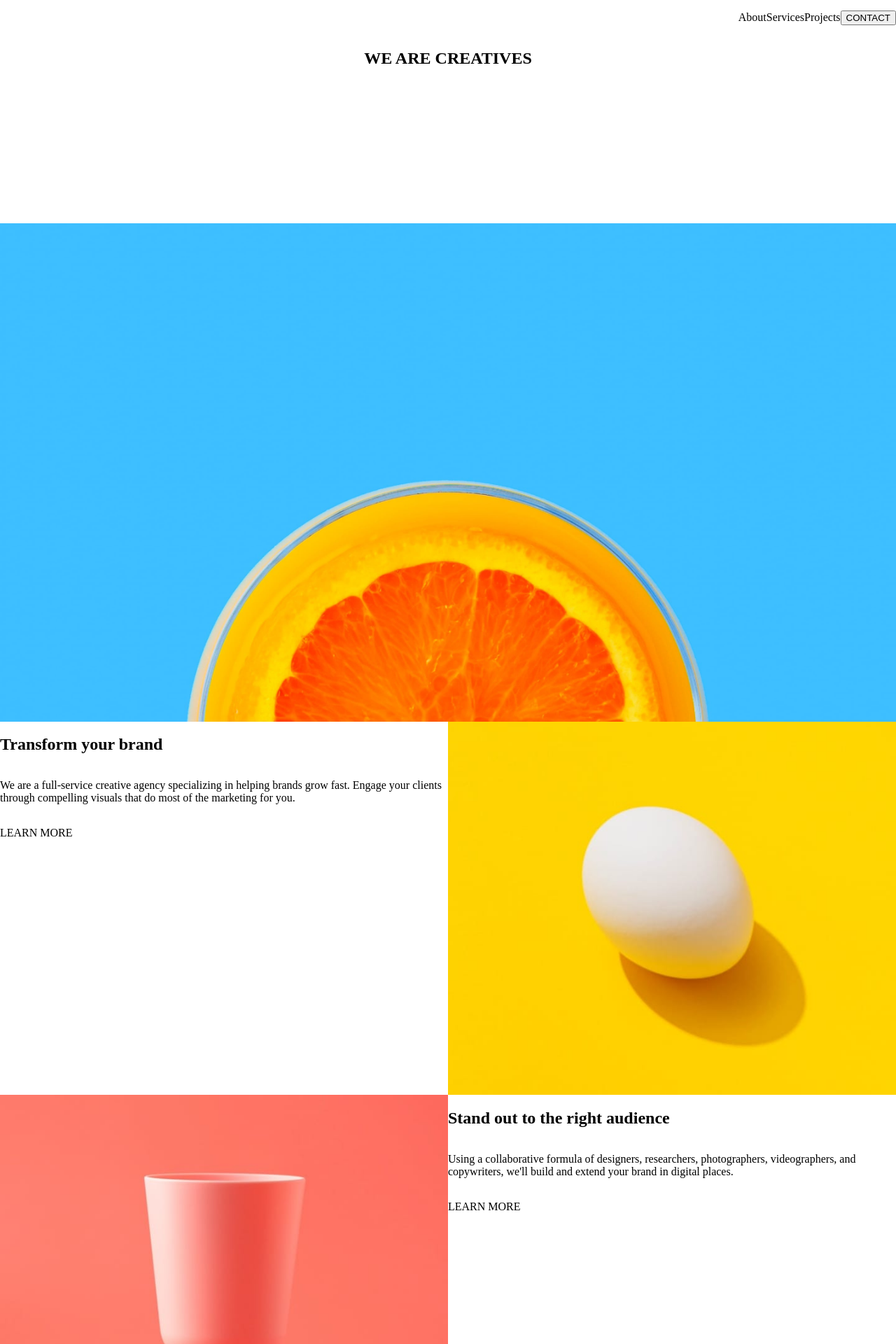
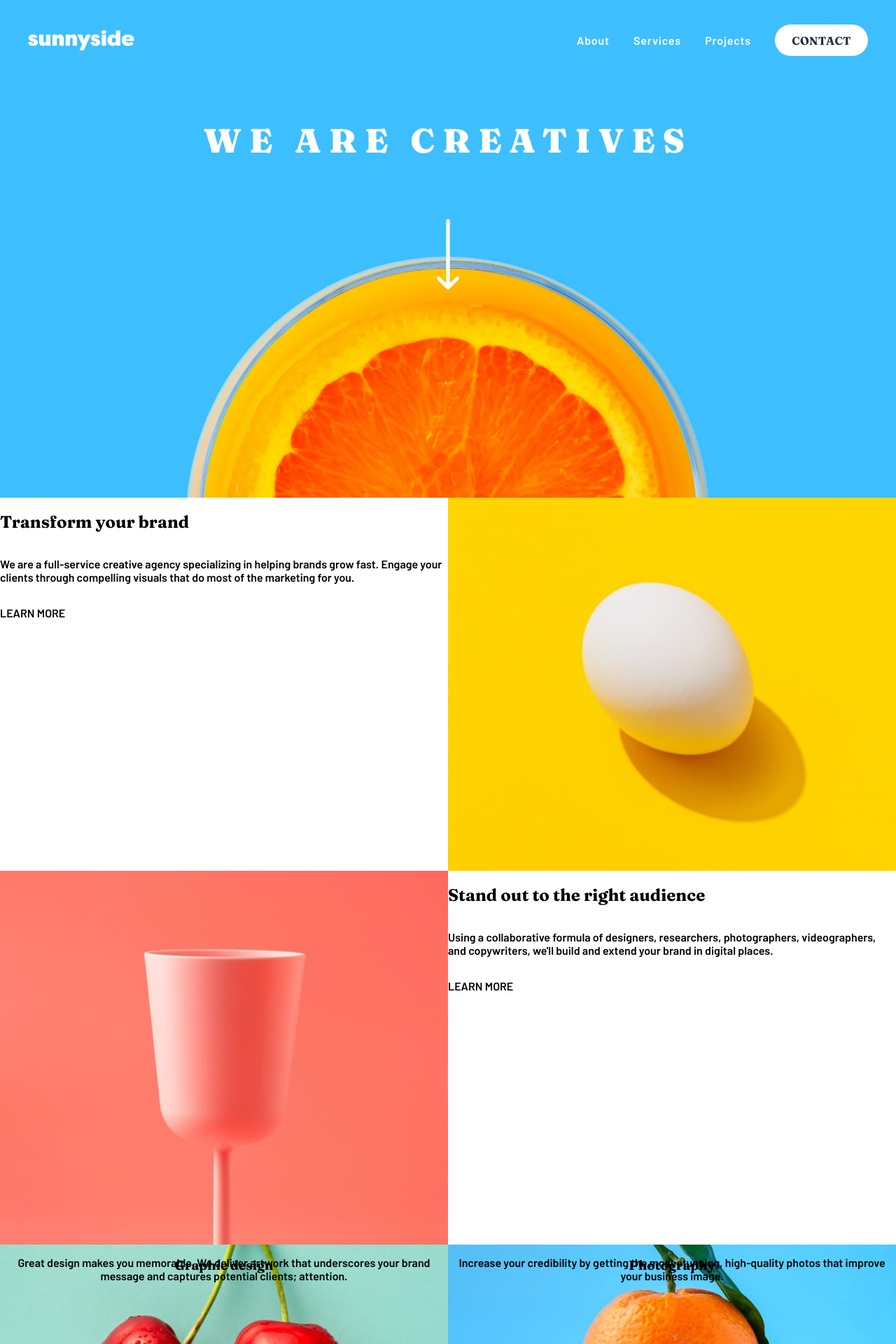
Before and after one commit to VasuBeachoo/sunnyside-landing-page, a React (Create React App) app: page / in a window 1280 px wide. Shown: the top 1920 px of the page at 70% size. Built offline with nearby package versions, Linux system fonts and the light colour scheme.

Commit message:
Style header and intro sections

```diff
--- a/src/App.js
+++ b/src/App.js
@@ -165,7 +165,12 @@ const App = () => {
         </section>
         <section className="gallery">
           {galleryImgs.map((img) => (
-            <img src={img.src} alt={img.alt} className="gallery__img" />
+            <img
+              key={key++}
+              src={img.src}
+              alt={img.alt}
+              className="gallery__img"
+            />
           ))}
         </section>
         <Footer />
--- a/src/components/Header.jsx
+++ b/src/components/Header.jsx
@@ -28,10 +28,10 @@ const Header = () => {
     return links.map((link) => {
       switch (link.type) {
         case "link":
-          return <Link key={key++} className="header__link" text={link.text} />;
+          return <Link key={key++} modifiers="link--header" text={link.text} />;
         case "button":
           return (
-            <Button key={key++} className="header__btn" text={link.text} />
+            <Button key={key++} modifiers="button--header" text={link.text} />
           );
         default:
           return <></>;
--- a/src/css/style.css
+++ b/src/css/style.css
@@ -1,3 +1,9 @@
+@import url("https://fonts.googleapis.com/css2?family=Barlow:wght@600&family=Fraunces:opsz,wght@9..144,700;9..144,900&display=swap");
+* {
+  -webkit-box-sizing: border-box;
+          box-sizing: border-box;
+}
+
 body {
   margin: 0;
 }
@@ -50,10 +56,24 @@ body {
   -webkit-box-align: center;
       -ms-flex-align: center;
           align-items: center;
+  position: relative;
+}
+
+.intro__heading {
+  font-family: "Fraunces", serif;
+  position: absolute;
+  text-align: center;
+  top: 18.5%;
+  color: white;
+  font-size: clamp(2rem, 5vw, 3rem);
+  font-weight: 900;
+  letter-spacing: 0.7rem;
 }
 
 .intro__img--regular {
-  width: 5%;
+  position: absolute;
+  top: 44%;
+  width: 2.5%;
 }
 
 .intro__img--bg {
@@ -75,6 +95,12 @@ body {
   -webkit-box-align: center;
       -ms-flex-align: center;
           align-items: center;
+  position: absolute;
+  padding: 2rem 2.5rem;
+}
+
+.header__logo {
+  width: 9.5rem;
 }
 
 .header__links {
@@ -91,6 +117,60 @@ body {
   -webkit-box-align: center;
       -ms-flex-align: center;
           align-items: center;
+  width: 26rem;
+}
+
+.link {
+  -webkit-user-select: none;
+     -moz-user-select: none;
+      -ms-user-select: none;
+          user-select: none;
+  font-family: "Barlow", sans-serif;
+  -webkit-transition: 0.2s;
+  transition: 0.2s;
+}
+
+.link:hover {
+  cursor: pointer;
+}
+
+.link--header {
+  color: white;
+  font-size: 1rem;
+  letter-spacing: 0.05rem;
+}
+
+.link--header:hover {
+  opacity: 0.5;
+}
+
+.button {
+  all: unset;
+  -webkit-user-select: none;
+     -moz-user-select: none;
+      -ms-user-select: none;
+          user-select: none;
+  font-family: "Fraunces", serif;
+  font-size: 1rem;
+  letter-spacing: 0.02rem;
+  border-radius: 2rem;
+  padding: 0.8rem 1.5rem;
+  -webkit-transition: 0.25s;
+  transition: 0.25s;
+}
+
+.button:hover {
+  cursor: pointer;
+}
+
+.button--header {
+  background-color: white;
+  color: #23303e;
+}
+
+.button--header:hover {
+  background-color: #22a5dd;
+  color: white;
 }
 
 .features {
@@ -117,6 +197,28 @@ body {
       -ms-flex-align: start;
           align-items: flex-start;
   grid-area: auto / auto / auto / span 2;
+}
+
+.double-feature__heading {
+  font-family: "Fraunces", serif;
+}
+
+.double-feature__paragraph {
+  font-family: "Barlow", sans-serif;
+}
+
+.double-feature__link {
+  -webkit-user-select: none;
+     -moz-user-select: none;
+      -ms-user-select: none;
+          user-select: none;
+  font-family: "Barlow", sans-serif;
+  -webkit-transition: 0.2s;
+  transition: 0.2s;
+}
+
+.double-feature__link:hover {
+  cursor: pointer;
 }
 
 .double-feature__img-container {
@@ -179,11 +281,42 @@ body {
       -ms-flex-align: center;
           align-items: center;
   grid-area: auto / auto / auto / span 1;
+  position: relative;
   text-align: center;
+}
+
+.single-feature__heading {
+  font-family: "Fraunces", serif;
+}
+
+.single-feature__paragraph {
+  font-family: "Barlow", sans-serif;
+}
+
+.single-feature__link {
+  -webkit-user-select: none;
+     -moz-user-select: none;
+      -ms-user-select: none;
+          user-select: none;
+  font-family: "Barlow", sans-serif;
+  -webkit-transition: 0.2s;
+  transition: 0.2s;
+}
+
+.single-feature__link:hover {
+  cursor: pointer;
 }
 
 .single-feature__img {
   width: 100%;
+}
+
+.single-feature__heading {
+  position: absolute;
+}
+
+.single-feature__paragraph {
+  position: absolute;
 }
 
 .testimonials {
@@ -234,6 +367,18 @@ body {
       -ms-flex-align: center;
           align-items: center;
   text-align: center;
+}
+
+.testimonial__paragraph {
+  font-family: "Barlow", sans-serif;
+}
+
+.testimonial__name {
+  font-family: "Fraunces", serif;
+}
+
+.testimonial__title {
+  font-family: "Barlow", sans-serif;
 }
 
 .gallery {
--- a/src/css/style.scss
+++ b/src/css/style.scss
@@ -1,8 +1,27 @@
 ///////////////////////////////////////
 // IMPORTS ////////////////////////////
 
+@import url("https://fonts.googleapis.com/css2?family=Barlow:wght@600&family=Fraunces:opsz,wght@9..144,700;9..144,900&display=swap");
+
 ///////////////////////////////////////
 // VARIABLES //////////////////////////
+
+$colors: (
+  Soft-red: hsl(7, 99%, 70%),
+  Yellow: hsl(51, 100%, 49%),
+  Dark-desaturated-cyan: hsl(167, 40%, 24%),
+  Dark-blue: hsl(198, 62%, 26%),
+  Dark-moderate-cyan: hsl(168, 34%, 41%),
+  Very-dark-desaturated-blue: hsl(212, 27%, 19%),
+  Very-dark-grayish-blue: hsl(213, 9%, 39%),
+  Dark-grayish-blue: hsl(232, 10%, 55%),
+  Grayish-blue: hsl(210, 4%, 67%),
+  White: hsl(0, 0%, 100%),
+  Light-desaturated-blue: hsl(198, 73%, 50%),
+);
+
+$heading-font: "Fraunces", serif;
+$body-font: "Barlow", sans-serif;
 
 ///////////////////////////////////////
 // MIXINS /////////////////////////////
@@ -18,11 +37,66 @@
   width: 100%;
 }
 
+@mixin heading() {
+  font-family: $heading-font;
+}
+
+@mixin paragraph() {
+  font-family: $body-font;
+}
+
+@mixin link() {
+  user-select: none;
+  font-family: $body-font;
+  transition: 0.2s;
+
+  &:hover {
+    cursor: pointer;
+  }
+}
+
+@mixin btn() {
+  all: unset;
+  user-select: none;
+  font-family: $heading-font;
+  font-size: 1rem;
+  letter-spacing: 0.02rem;
+  border-radius: 2rem;
+  padding: 0.8rem 1.5rem;
+  transition: 0.25s;
+
+  &:hover {
+    cursor: pointer;
+  }
+}
+
+@mixin feature() {
+  &__heading {
+    @include heading();
+  }
+
+  &__paragraph {
+    @include paragraph();
+  }
+
+  &__link {
+    @include link();
+  }
+}
+
 ///////////////////////////////////////
 // FUNCTIONS //////////////////////////
 
+@function color($color-name) {
+  @return map-get($colors, $color-name);
+}
+
 ///////////////////////////////////////
 // STYLES /////////////////////////////
+
+* {
+  box-sizing: border-box;
+}
 
 body {
   margin: 0;
@@ -40,10 +114,24 @@ body {
 .intro {
   @include section();
   @include flex(column, flex-start, center);
+  position: relative;
+
+  &__heading {
+    @include heading();
+    position: absolute;
+    text-align: center;
+    top: 18.5%;
+    color: color(White);
+    font-size: clamp(2rem, 5vw, 3rem);
+    font-weight: 900;
+    letter-spacing: 0.7rem;
+  }
 
   &__img {
     &--regular {
-      width: 5%;
+      position: absolute;
+      top: 44%;
+      width: 2.5%;
     }
 
     &--bg {
@@ -55,9 +143,44 @@ body {
 .header {
   @include section();
   @include flex(row, space-between, center);
+  position: absolute;
+  padding: 2rem 2.5rem;
+
+  &__logo {
+    width: 9.5rem;
+  }
 
   &__links {
     @include flex(row, space-between, center);
+    width: 26rem;
+  }
+}
+
+.link {
+  @include link();
+
+  &--header {
+    color: color(White);
+    font-size: 1rem;
+    letter-spacing: 0.05rem;
+
+    &:hover {
+      opacity: 0.5;
+    }
+  }
+}
+
+.button {
+  @include btn();
+
+  &--header {
+    background-color: color(White);
+    color: color(Very-dark-desaturated-blue);
+
+    &:hover {
+      background-color: color(Light-desaturated-blue);
+      color: color(White);
+    }
   }
 }
 
@@ -68,6 +191,7 @@ body {
 }
 
 .double-feature {
+  @include feature();
   @include flex(row, flex-start, flex-start);
   grid-area: auto / auto / auto / span 2;
 
@@ -91,12 +215,22 @@ body {
 }
 
 .single-feature {
+  @include feature();
   @include flex(column, flex-start, center);
   grid-area: auto / auto / auto / span 1;
+  position: relative;
   text-align: center;
 
   &__img {
     width: 100%;
+  }
+
+  &__heading {
+    position: absolute;
+  }
+
+  &__paragraph {
+    position: absolute;
   }
 }
 
@@ -112,6 +246,18 @@ body {
 .testimonial {
   @include flex(column, flex-start, center);
   text-align: center;
+
+  &__paragraph {
+    @include paragraph();
+  }
+
+  &__name {
+    @include heading();
+  }
+
+  &__title {
+    @include paragraph();
+  }
 }
 
 .gallery {
```
